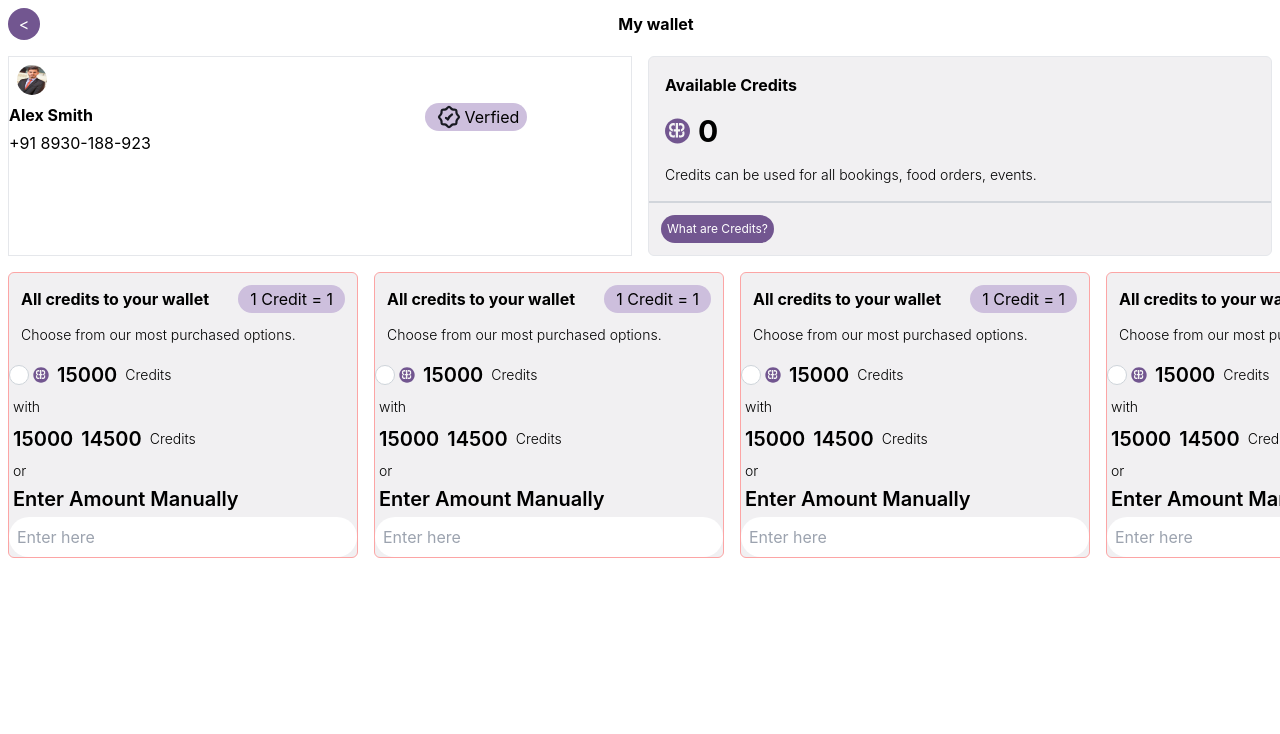
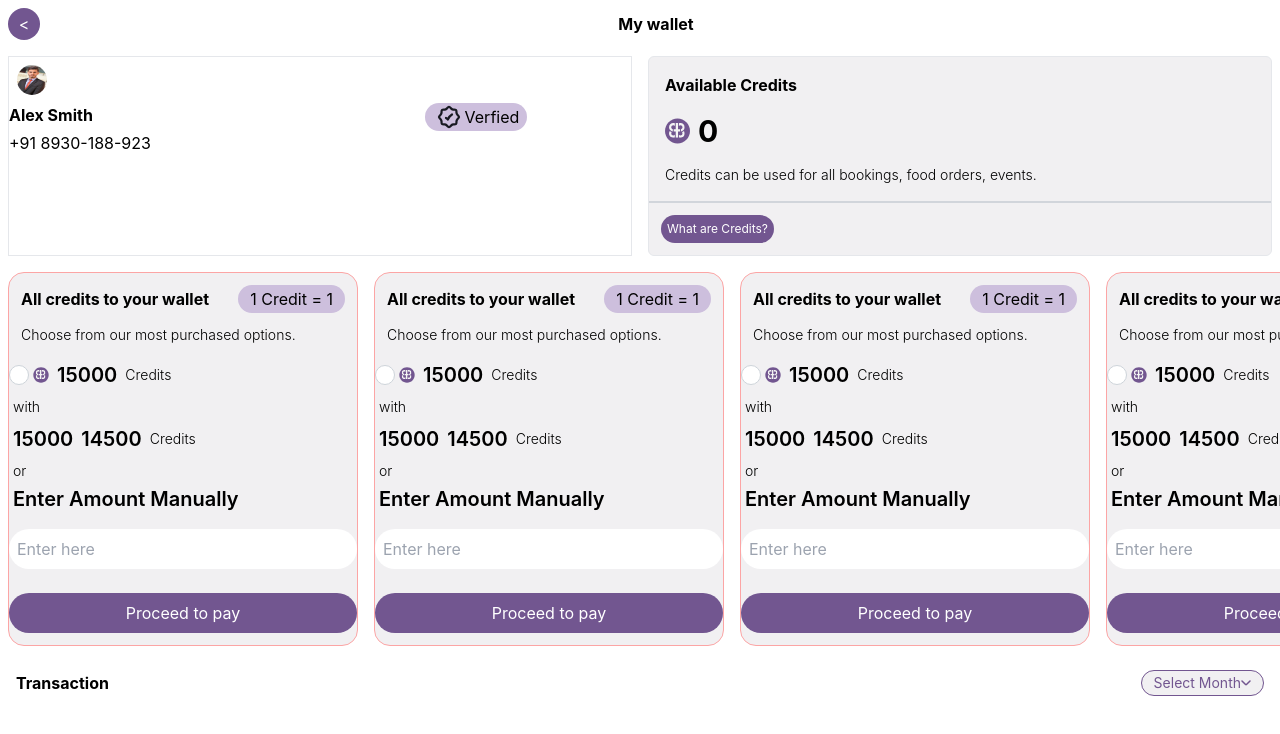
Before and after one commit to atulforworkk/accelerate-india, a React (Vite) app: page /my-wallet in a window 1280 px wide. Shown: the top 734 px of the page. Built offline with nearby package versions, Linux system fonts and the light colour scheme; sample sign-in values are in the browser's storage.

Commit message:
new changes

```diff
--- a/src/composites/loginForm/LoginForm.tsx
+++ b/src/composites/loginForm/LoginForm.tsx
@@ -45,7 +45,7 @@ const LoginForm = (props: Props) => {
         <Input
           placeholder="Email"
           className="phone:mx-4 phone:my-2"
-          name="email"
+          name="username"
           type="email"
           value={formik.values.username}
           onChange={formik.handleChange}
--- a/src/images/images.ts
+++ b/src/images/images.ts
@@ -2,10 +2,12 @@
 import userImage from "./userImage.jpg"
 import verfiedBadge from "./verified.svg"
 import brandlogo from "./brandLogo.svg"
+import downArrowIcon from "./downelements.svg"
 const images = {
   userImage,
   verfiedBadge,
-  brandlogo
+  brandlogo,
+  downArrowIcon
 };
 
 export default images;
--- a/src/views/page/myWallet/MyWallet.tsx
+++ b/src/views/page/myWallet/MyWallet.tsx
@@ -68,6 +68,17 @@ const MyWallet = (props: Props) => {
           </div>
         </div>
       </div>
+      <div>
+        {/* transaction div */}
+        <div className="flex items-center justify-between m-4">
+          <h1 className=" font-bold">Transaction</h1>
+          {/* fix */}
+          <div className="flex items-center border-main-color border text-main-color bg-light-gray px-3 py-0.5 justify-around rounded-full">
+            <p className="text-sm">Select Month</p>
+            <img src={images.downArrowIcon} alt="" />
+            </div>
+        </div>
+      </div>
     </div>
   );
 };
@@ -76,7 +87,7 @@ export default MyWallet;
 
 const Card = () => {
   return (
-    <div className="border rounded-md bg-light-gray border-red-300 min-w-[350px]">
+    <div className="border rounded-2xl bg-light-gray  border-red-300 min-w-[350px]">
       <div className="flex justify-between items-center m-3 ">
         <h1 className="font-bold">All credits to your wallet</h1>
         <div className=" px-3  py-0.5 rounded-full bg-light-purple justify-around">
@@ -101,7 +112,16 @@ const Card = () => {
       </div>
       <p className="text-sm font-light m-1">or</p>
       <h1 className="font-semibold text-xl m-1">Enter Amount Manually </h1>
-      <input className="rounded-full w-full p-2" placeholder="Enter here" />
+      <input
+        className="rounded-full w-full p-2 my-3"
+        placeholder="Enter here"
+      />
+      <button
+        className="bg-main-color text-white p-2 w-full rounded-full my-3"
+        disabled
+      >
+        Proceed to pay
+      </button>
     </div>
   );
 };
```
Also changed, not shown: src/images/downelements.svg (added).
